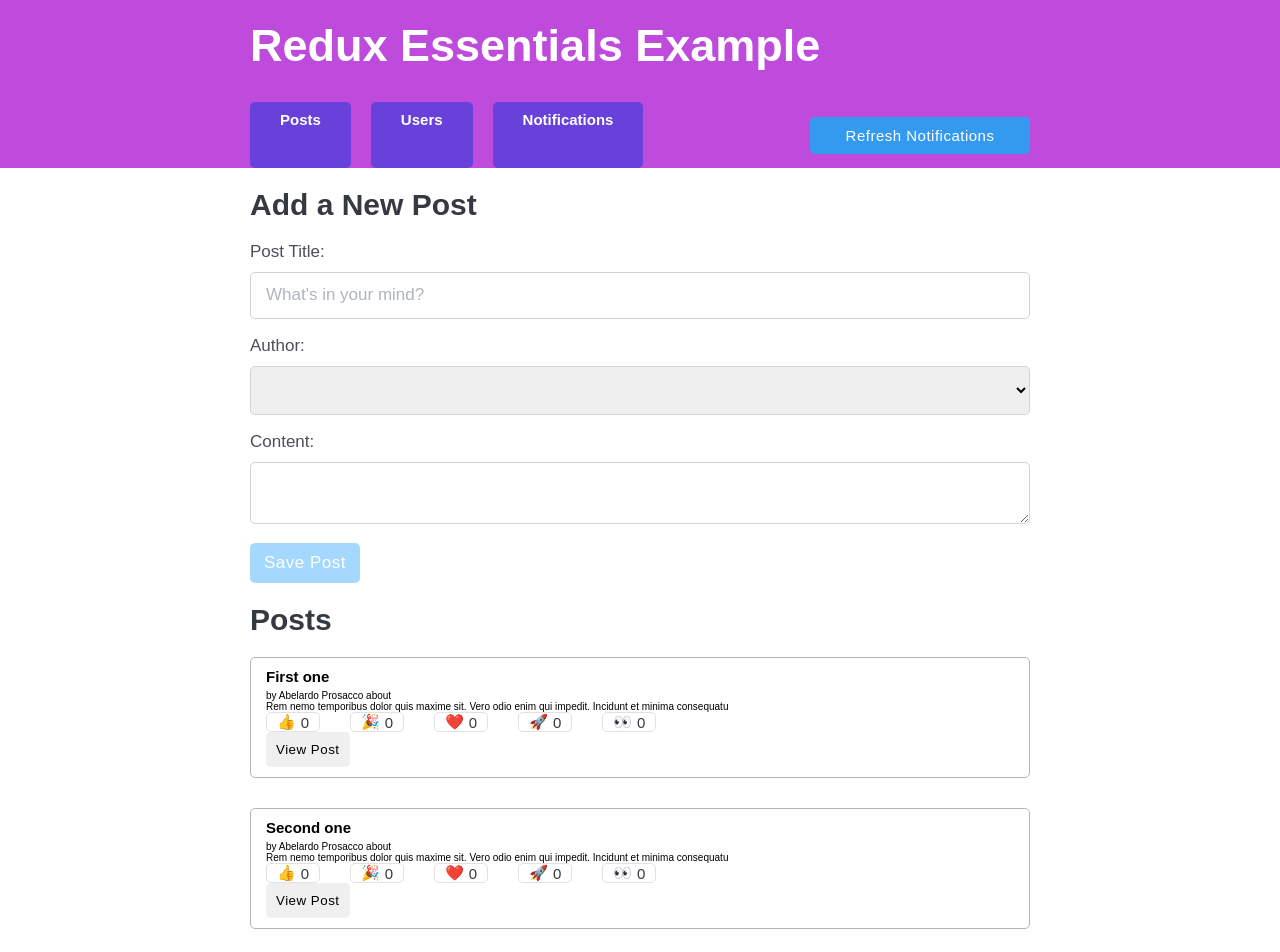
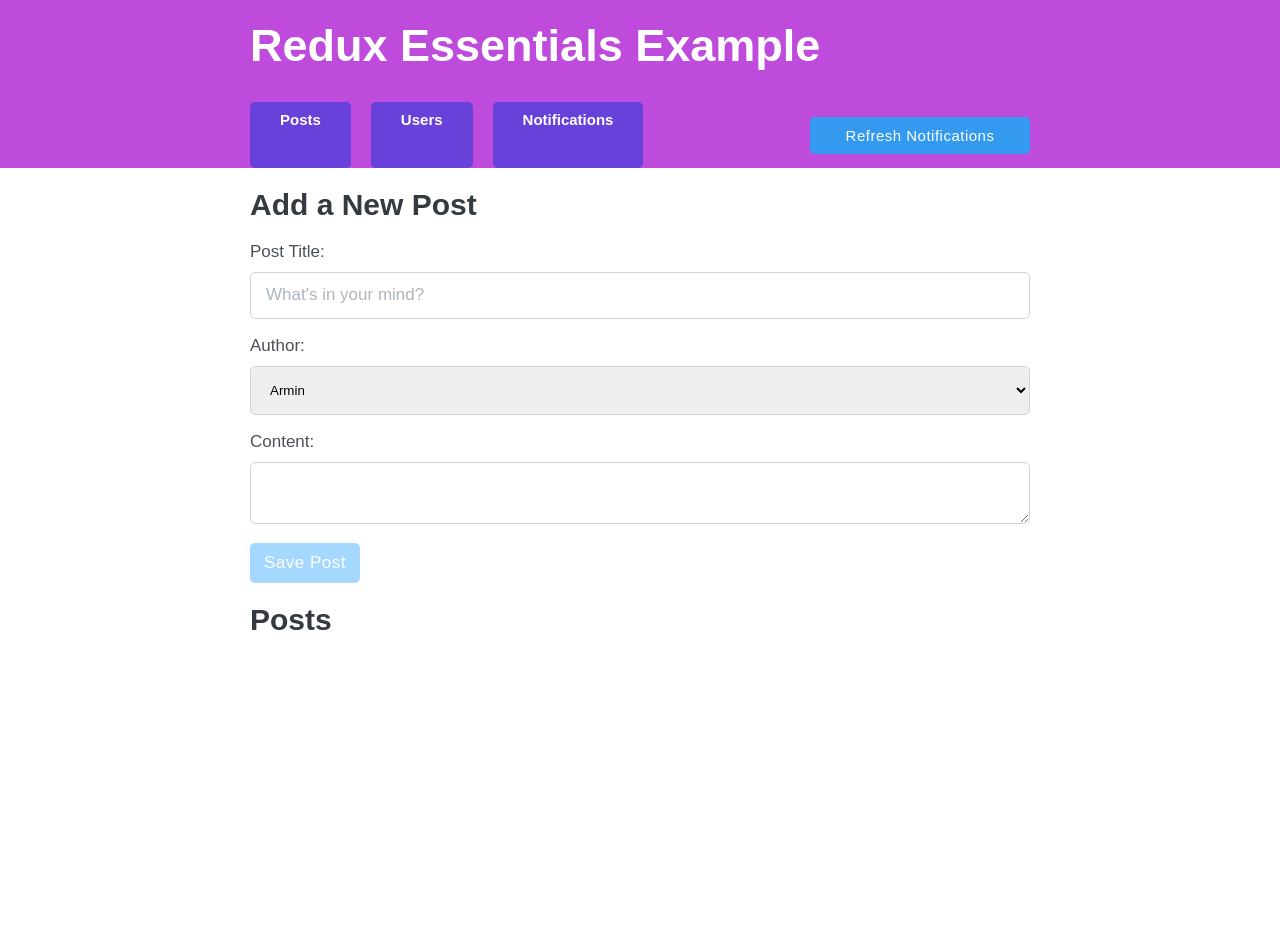
Before and after one commit to Armin-Fullstack/Redux-blog-app, a React (Vite) app: page / in a window 1280 px wide. Shown: the top 952 px of the page. After the commit the page ends 800 px from the top, so only its background shows below. Built offline with nearby package versions, Linux system fonts and the light colour scheme.

Commit message:
feat: implemented Added Post logic

```diff
--- a/src/components/Form.tsx
+++ b/src/components/Form.tsx
@@ -1,22 +1,49 @@
+import { useState } from "react";
 import Button from "./Button";
 import styles from "./Form.module.css"
+import { useDispatch } from "react-redux";
+import { postAdded } from "../features/posts/postsSlice";
+import { nanoid } from "@reduxjs/toolkit";
+
 export default function Form():JSX.Element {
+  const [title , setTitle] = useState<string>("")
+  const [author , setAuthor] = useState<string>("Armin")
+  const [content , setContent] = useState<string>("")
+
+  const dispatch = useDispatch()
+
+  function handleSubmit(e) {
+    e.preventDefault()
+    const newPost = {
+      id: nanoid(),
+      title,
+      author,
+      content,
+      createdAt: new Date().toISOString()
+    }
+    if(!title || !content) return
+    dispatch(postAdded(newPost))
+    setTitle("")
+    setContent("")
+  }
   return(
-    <form className={styles.form}>
+    <form className={styles.form} onSubmit={handleSubmit}>
       <h2 className={styles.formTitle}>Add a New Post</h2>
       <div className={styles.groupInput}>
         <label>Post Title:</label>
-        <input type="text" placeholder="What's in your mind?"/>
+        <input type="text" placeholder="What's in your mind?" value={title} onChange={(e) => setTitle(e.target.value)}/>
       </div>
       <div className={styles.groupInput}>
         <label>Author:</label>
-        <select className={styles.authorSelect}>
-          <option value=""></option>
+        <select className={styles.authorSelect} value={author} onChange={(e) => setAuthor(e.target.value)}>
+          <option value="Armin">Armin</option>
+          <option value="Arian">Arian</option>
+          <option value="Hooshang">Hooshang</option>
         </select>
       </div>
       <div className={styles.groupInput}>
         <label>Content:</label>
-        <textarea></textarea>
+        <textarea value={content} onChange={(e) => setContent(e.target.value)} />
       </div>
       <Button bgColor="#a5d8ff" width="11rem" textColor="white" textSize="1.7rem">Save Post</Button>
     </form>
--- a/src/features/posts/postsSlice.ts
+++ b/src/features/posts/postsSlice.ts
@@ -1,30 +1,35 @@
 import { createSlice } from "@reduxjs/toolkit";
 
 const initialState = [
-  {
-    id: crypto.randomUUID(),
-    title: "First one",
-    author: "Abelardo Prosacco",
-    content: "Rem nemo temporibus dolor quis maxime sit. Vero odio enim qui impedit. Incidunt et minima consequatu"
-  },
-  {
-    id: crypto.randomUUID(),
-    title: "Second one",
-    author: "Abelardo Prosacco",
-    content: "Rem nemo temporibus dolor quis maxime sit. Vero odio enim qui impedit. Incidunt et minima consequatu"
-  },
-  {
-    id: crypto.randomUUID(),
-    title: "third one",
-    author: "Abelardo Prosacco",
-    content: "Rem nemo temporibus dolor quis maxime sit. Vero odio enim qui impedit. Incidunt et minima consequatu"
-  }
+  // {
+  //   id: crypto.randomUUID(),
+  //   title: "First one",
+  //   author: "Abelardo Prosacco",
+  //   content: "Rem nemo temporibus dolor quis maxime sit. Vero odio enim qui impedit. Incidunt et minima consequatu"
+  // },
+  // {
+  //   id: crypto.randomUUID(),
+  //   title: "Second one",
+  //   author: "Abelardo Prosacco",
+  //   content: "Rem nemo temporibus dolor quis maxime sit. Vero odio enim qui impedit. Incidunt et minima consequatu"
+  // },
+  // {
+  //   id: crypto.randomUUID(),
+  //   title: "third one",
+  //   author: "Abelardo Prosacco",
+  //   content: "Rem nemo temporibus dolor quis maxime sit. Vero odio enim qui impedit. Incidunt et minima consequatu"
+  // }
 ]
 
 const postsSlice = createSlice({
   name: "posts",
   initialState,
-  reducers: {}
+  reducers: {
+    postAdded(state , action) {
+      state.push(action.payload)
+    }
+  }
 })
 
+export const {postAdded} = postsSlice.actions
 export default postsSlice.reducer
```
